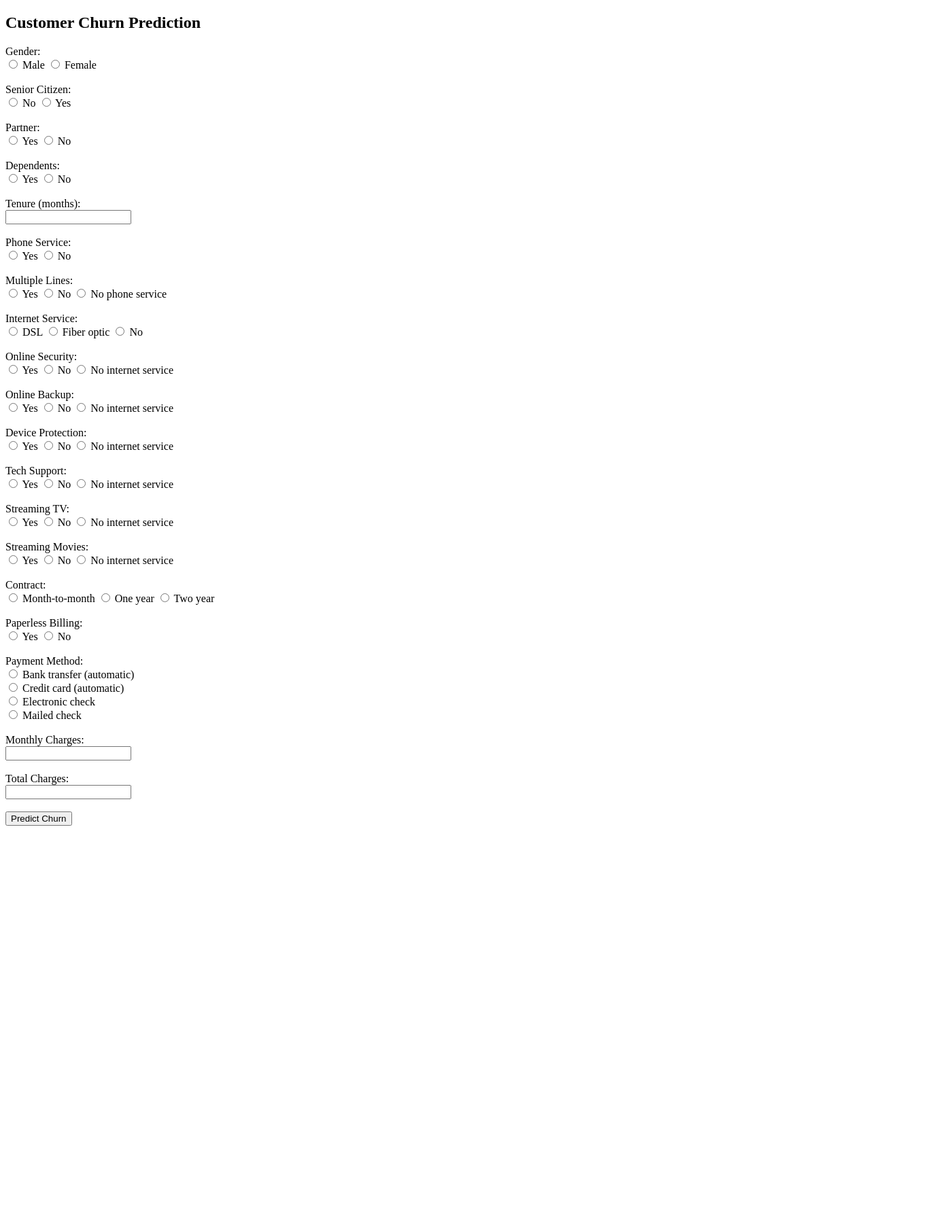
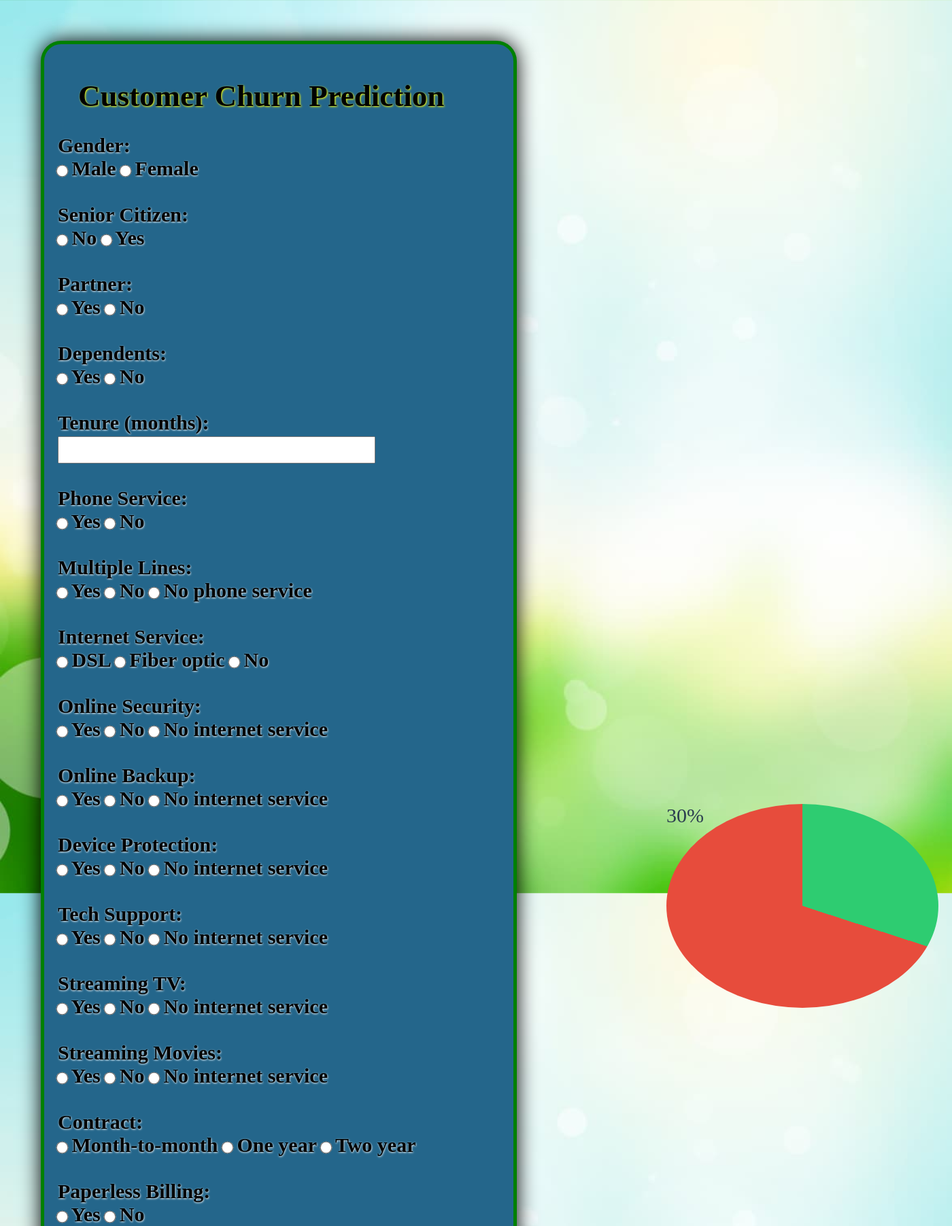
Before and after one commit to Mr-Magic1/PROJECT-4-WEB-WIZARDS, a Flask app: page /churn in a window 1400 px wide. Shown: the top 1804 px of the page at 68% size. Before the commit the page ends 1215 px from the top, so only its background shows below. Run offline with Flask 3, Linux system fonts and the light colour scheme; parts of the project's set-up code (start-up, migrations or seed data) failed here and were passed over.

Commit message:
finalising part 1

```diff
--- a/app.py
+++ b/app.py
@@ -118,8 +118,8 @@ def predict_churn():
 
     prediction = model_churn.predict(user_scaled)
     result = "CHURN" if prediction[0] == 1 else "NOT CHURN"
-
-    return jsonify({'prediction':result})
+    prob=model_churn.predict_proba(user_scaled)
+    return jsonify({'prediction':result,'probability':prob[0][1]*100})
 
 
 # CHAT BOT
--- a/static/script_churn.js
+++ b/static/script_churn.js
@@ -1,6 +1,7 @@
 document.addEventListener('DOMContentLoaded',function(){
     const btn=document.querySelector('button');
     const result=document.getElementById('result');
+    const prob=document.getElementById('prob');
     btn.addEventListener('click',async function(e){
         e.preventDefault();
         const form = document.getElementById("churnForm");
@@ -31,8 +32,9 @@ document.addEventListener('DOMContentLoaded',function(){
         });
 
         const churn=await response.json();
-        result.innerText=" The customer is likely to "+churn['prediction']
-        btn.innerText='Predict Churn'
+        result.innerText=" The customer is likely to "+churn['prediction'];
+        btn.innerText='Predict Churn';
+        prob.innerText=" The probablity that Customer will Churn : "+churn['probability']+"%";
 
 
     })
--- a/templates/index_churn.html
+++ b/templates/index_churn.html
@@ -2,142 +2,246 @@
 <html lang="en">
 <head>
     <meta charset="UTF-8">
-    <title>Customer Churn Prediction</title>
+    <meta name="viewport" content="width=device-width, initial-scale=1.0">
+    <title>Document</title>
+
+<style>
+    *{
+        padding:0;
+        margin:0;
+        box-sizing:border-box;
+
+    }
+body{
+    min-height:100vh;
+    background-image:url("/static/natural.jpeg") ;
+    background-size:cover;
+    background-position: center;
+    background-attachment: fixed;
+    display:flex;
+    justify-content: space-around;
+    align-items:center;
+    padding: 60px;
+}
+.churn{
+    background-color:rgb(36, 102, 139);
+    font-size:30px ;
+    border-radius: 30px;
+    padding:20px;
+    text-shadow:0.5px 0.5px 3px rgb(255, 255, 255) ;
+    font-weight: bolder;
+    border:5px solid green;
+    box-shadow: 0px 0px 30px;
+    min-width: 700px;
+    display: flex;
+    flex-direction: column;
+    justify-content: space-around;
+
+}
+input[type="radio"]{
+    transform:scale(1.4);
+}
+#predict{
+width:300px;
+height:50px;
+background-color: rgb(160, 7, 7);
+font-size:30px;
+font-weight:bold;
+border:3px solid black;
+text-shadow:1px 0.5px 2px white;
+border-radius: 30px;
+
+}
+#predict:hover{
+    transform:scale(1.05);
+    cursor: pointer;
+}
+h2{
+    margin: 30px;
+}
+h2:hover{
+    transform:scale(1.03);
+}
+h2{
+    text-shadow:1px 1px 3px yellow;
+}
+.circle_closed{
+
+            display:flex;
+            align-items:center;
+            justify-content:center;
+            margin-left:200px;
+            margin-top: 200px;
+}
+.circle1{
+    width:400px;
+    height:300px;
+    --p:30;
+    border-radius: 50%;
+    background: conic-gradient(from 0deg,#2ecc71 0% calc(var(--p)*3.6deg),#e74c3c calc(var(--p)*3.6deg),#e74c3c 100%);
+
+    box-shadow:0 8px 20px rgba(0 0 0 0.25);
+
+    position:relative;
+
+    margin-left:20px;
+}
+
+.value{
+    position:absolute;
+    font-size :30px;
+    font-weight:1000px;
+    color:#2c3e50;
+}
+
+.box{
+    width: 35em;
+    height: 3em;
+}
+
+</style>
+
 </head>
+
 <body>
 
+
+<form class="churn" id="churnForm">
       <h2>Customer Churn Prediction</h2>
-
-<form id="churnForm">
-
-    <!-- Gender -->
+    <div>
         <label>Gender:</label><br>
         <input type="radio" name="gender" value="Male" required> Male
         <input type="radio" name="gender" value="Female"> Female
     <br><br>
-
-    <!-- Senior Citizen -->
+    </div>
+    <div>
         <label>Senior Citizen:</label><br>
         <input type="radio" name="SeniorCitizen" value="0" required> No
         <input type="radio" name="SeniorCitizen" value="1"> Yes
     <br><br>
-
-    <!-- Partner -->
+    </div>
+    <div>
         <label>Partner:</label><br>
         <input type="radio" name="Partner" value="Yes" required> Yes
         <input type="radio" name="Partner" value="No"> No
     <br><br>
-
-    <!-- Dependents -->
+    </div>
+     <div>
         <label>Dependents:</label><br>
         <input type="radio" name="Dependents" value="Yes" required> Yes
         <input type="radio" name="Dependents" value="No"> No
     <br><br>
-
-    <!-- Tenure -->
+     </div>
+     <div>
         <label>Tenure (months):</label><br>
-    <input type="number" name="tenure" required>
+        <input class="box" type="number" name="tenure" required>
     <br><br>
-
-    <!-- Phone Service -->
+     </div>
+     <div>
         <label>Phone Service:</label><br>
         <input type="radio" name="PhoneService" value="Yes" required> Yes
         <input type="radio" name="PhoneService" value="No"> No
     <br><br>
-
-    <!-- Multiple Lines -->
+     </div>
+     <div>
         <label>Multiple Lines:</label><br>
         <input type="radio" name="MultipleLines" value="Yes" required> Yes
         <input type="radio" name="MultipleLines" value="No"> No
         <input type="radio" name="MultipleLines" value="No phone service"> No phone service
     <br><br>
-
-    <!-- Internet Service -->
+     </div>
+     <div>
         <label>Internet Service:</label><br>
         <input type="radio" name="InternetService" value="DSL" required> DSL
         <input type="radio" name="InternetService" value="Fiber optic"> Fiber optic
         <input type="radio" name="InternetService" value="No"> No
     <br><br>
-
-    <!-- Online Security -->
+     </div>
+     <div>
         <label>Online Security:</label><br>
         <input type="radio" name="OnlineSecurity" value="Yes" required> Yes
         <input type="radio" name="OnlineSecurity" value="No"> No
         <input type="radio" name="OnlineSecurity" value="No internet service"> No internet service
     <br><br>
-
-    <!-- Online Backup -->
+     </div>
+    <div>
         <label>Online Backup:</label><br>
         <input type="radio" name="OnlineBackup" value="Yes" required> Yes
         <input type="radio" name="OnlineBackup" value="No"> No
         <input type="radio" name="OnlineBackup" value="No internet service"> No internet service
         <br><br>
-
-    <!-- Device Protection -->
+    </div>
+    <div>
         <label>Device Protection:</label><br>
         <input type="radio" name="DeviceProtection" value="Yes" required> Yes
         <input type="radio" name="DeviceProtection" value="No"> No
         <input type="radio" name="DeviceProtection" value="No internet service"> No internet service
     <br><br>
-
-    <!-- Tech Support -->
+    </div>
+    <div>
         <label>Tech Support:</label><br>
         <input type="radio" name="TechSupport" value="Yes" required> Yes
         <input type="radio" name="TechSupport" value="No"> No
         <input type="radio" name="TechSupport" value="No internet service"> No internet service
     <br><br>
-
-    <!-- Streaming TV -->
+    </div>
+    <div>
         <label>Streaming TV:</label><br>
         <input type="radio" name="StreamingTV" value="Yes" required> Yes
         <input type="radio" name="StreamingTV" value="No"> No
         <input type="radio" name="StreamingTV" value="No internet service"> No internet service
     <br><br>
-
-    <!-- Streaming Movies -->
+    </div>
+    <div>
         <label>Streaming Movies:</label><br>
         <input type="radio" name="StreamingMovies" value="Yes" required> Yes
         <input type="radio" name="StreamingMovies" value="No"> No
         <input type="radio" name="StreamingMovies" value="No internet service"> No internet service
     <br><br>
-
-    <!-- Contract -->
+    </div>
+    <div>
         <label>Contract:</label><br>
         <input type="radio" name="Contract" value="Month-to-month" required> Month-to-month
         <input type="radio" name="Contract" value="One year"> One year
         <input type="radio" name="Contract" value="Two year"> Two year
     <br><br>
-
-    <!-- Paperless Billing -->
+    </div>
+    <div>
         <label>Paperless Billing:</label><br>
         <input type="radio" name="PaperlessBilling" value="Yes" required> Yes
         <input type="radio" name="PaperlessBilling" value="No"> No
     <br><br>
-
-    <!-- Payment Method -->
+    </div>
+    <div>
         <label>Payment Method:</label><br>
         <input type="radio" name="PaymentMethod" value="Bank transfer (automatic)" required> Bank transfer (automatic)<br>
         <input type="radio" name="PaymentMethod" value="Credit card (automatic)"> Credit card (automatic)<br>
         <input type="radio" name="PaymentMethod" value="Electronic check"> Electronic check<br>
         <input type="radio" name="PaymentMethod" value="Mailed check"> Mailed check
     <br><br>
-
-    <!-- Charges -->
+    </div>
+    <div>
         <label>Monthly Charges:</label><br>
-    <input type="number" step="0.01" name="MonthlyCharges" required>
+        <input class="box" type="number" step="0.01" name="MonthlyCharges" required>
     <br><br>
-
+    </div>
+    <DIV>
         <label>Total Charges:</label><br>
-    <input type="number" step="0.01" name="TotalCharges" required>
+        <input class="box" type="number" step="0.01" name="TotalCharges" required>
     <br><br>
-
-    <button type="submit">Predict Churn</button>
-
+    </DIV>
+    <button id="predict" type="submit">Predict Churn</button>
+    <p id="result">result</p>
+    <p id="prob">prob</p>
 </form>
 
-<h3 id="result">
+<div class="circle_closed">
+            <div class="circle1">
+                <span class="value">30%</span>
 
-</h3>
+            </div>
+     </div>
+
 
 <script src="/static/script_churn.js"></script>
 
```
Also changed, not shown: static/home.css (+106 -80 lines), static/script_diabetes.js (+9 -3 lines), static/spam.css (added, +89 -0 lines), templates/home.html (+11 -12 lines), templates/index_diabetes.html (+76 -4 lines), templates/index_spam.html (+21 -86 lines), static/natural.jpeg (added). Lines whose indentation alone changed are shown as unchanged.
